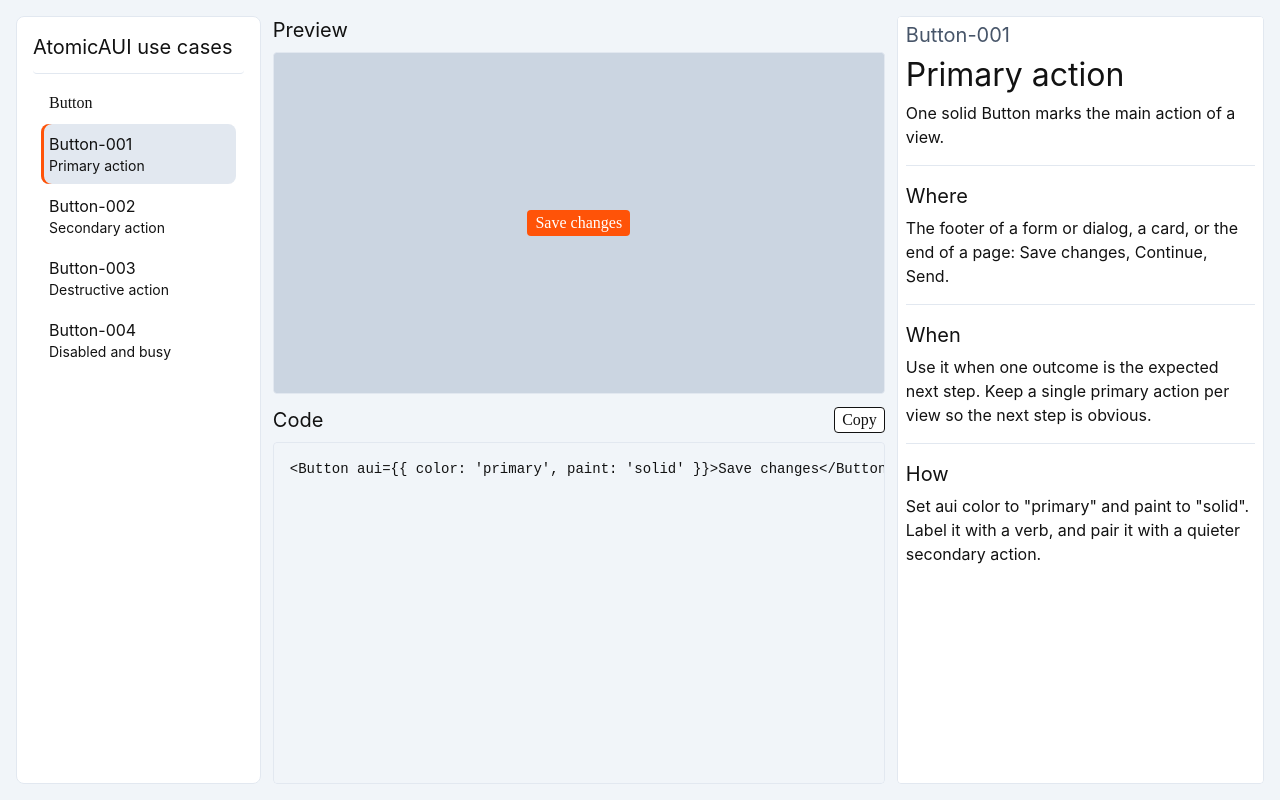
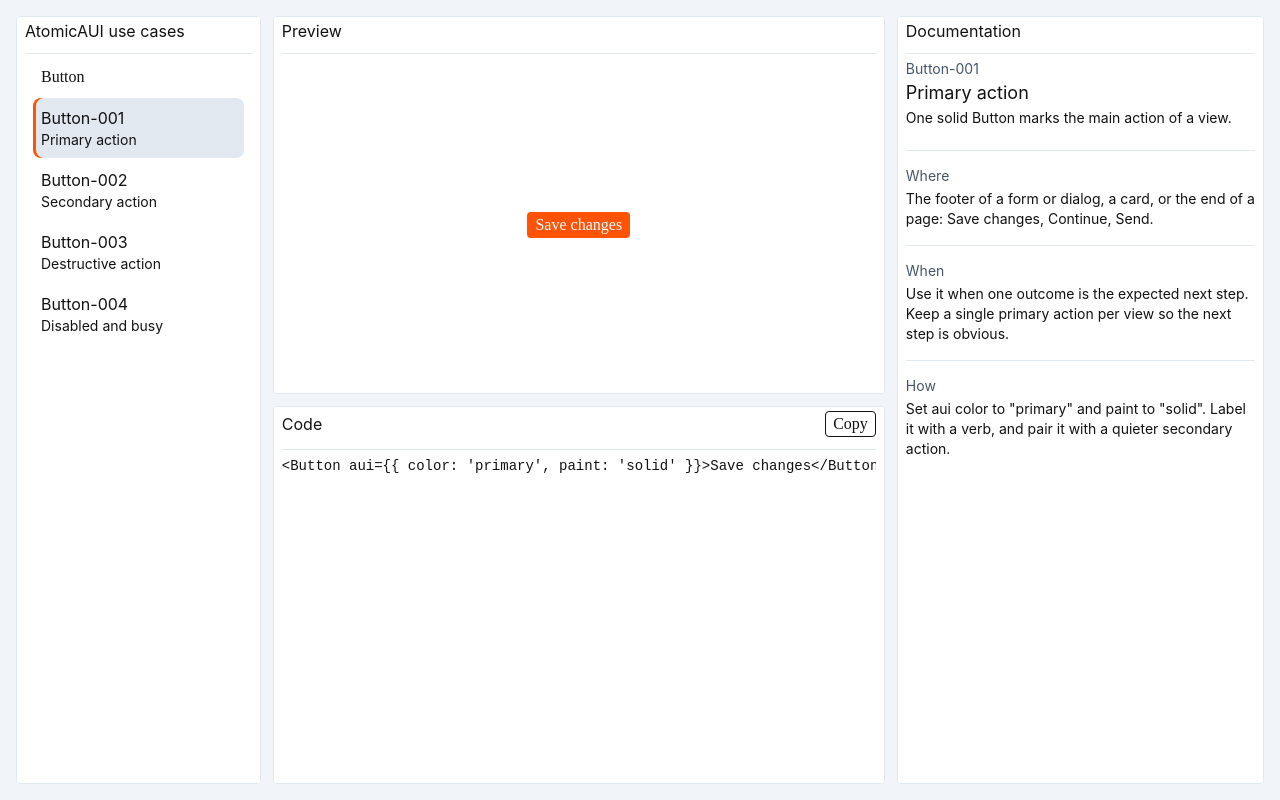
Before and after one commit to amelie-pierce/atomicaui-usecase, a React (Vite) app: page / in a window 1280 px wide. Built offline with nearby package versions, Linux system fonts and the light colour scheme.

Commit message:
Restyle use case gallery: shared Card, kit typography, sectioned docs

```diff
--- a/src/usecase-gallery/styles/gallery.scss
+++ b/src/usecase-gallery/styles/gallery.scss
@@ -40,109 +40,83 @@ $narrow: 840px;
   min-inline-size: 0;
   min-block-size: 0;
   block-size: 100%;
-  overflow: auto;
+  overflow: hidden;
   // Panels paint a surface by default; the panes below are the cards, so the panel itself stays clear.
   background: transparent;
 }
 
-// ── Panes ───────────────────────────────────────────────────────────────────
-.ug-pane {
+// ── Card: the one frame every pane shares ───────────────────────────────────
+.ug-card {
   display: flex;
   flex-direction: column;
-  gap: var(--p-px-8);
+  inline-size: 100%;
+  block-size: 100%;
+  min-inline-size: 0;
+  min-block-size: 0;
+  overflow: hidden;
+  border: var(--p-px-1) solid var(--theme-raised);
+}
+
+.ug-card__body {
   flex: 1 1 auto;
+  display: flex;
+  flex-direction: column;
   min-block-size: 0;
 }
 
-.ug-pane__bar {
-  display: flex;
-  align-items: center;
-  justify-content: space-between;
-  gap: var(--p-px-12);
+.ug-card__header {
+  flex: none;
+  padding-block-end: var(--p-px-12);
+  border-block-end: var(--p-px-1) solid var(--theme-raised);
 }
 
-.ug-pane__heading {
+.ug-card__header :is(h1, h2) {
   margin: 0;
 }
 
-.ug-pane,
-.ug-render,
-.ug-code,
-.ug-docs,
-.ug-tree {
-  inline-size: 100%;
-  min-inline-size: 0;
-}
-
-.ug-render,
-.ug-code,
-.ug-docs,
-.ug-tree {
-  border: var(--p-px-1) solid var(--theme-raised);
-}
-
-.ug-render {
+.ug-card__content {
   flex: 1 1 auto;
   min-block-size: 0;
-  display: flex;
   overflow: auto;
 }
 
+// ── Pane content ────────────────────────────────────────────────────────────
 .ug-render__stage {
-  flex: 1 1 auto;
   display: flex;
   flex-wrap: wrap;
   align-items: center;
   justify-content: center;
   gap: var(--p-px-16);
-  padding: var(--p-px-24);
-}
-
-.ug-code {
-  flex: 1 1 auto;
-  min-block-size: 0;
-  display: flex;
-  overflow: hidden;
-}
-
-.ug-code__content {
-  flex: 1 1 auto;
-  display: flex;
-  min-inline-size: 0;
-  min-block-size: 0;
+  min-block-size: 100%;
 }
 
 .ug-code__pre {
-  flex: 1 1 auto;
-  min-inline-size: 0;
   margin: 0;
-  padding: var(--p-px-16);
-  overflow: auto;
   white-space: pre;
   tab-size: 2;
-}
-
-.ug-docs {
-  block-size: 100%;
-  overflow: auto;
-}
-
-.ug-docs__body {
-  display: flex;
-  flex-direction: column;
-  gap: var(--p-px-16);
-}
-
-.ug-pane__heading,
-.ug-docs :is(p, h2, h3) {
-  margin: 0;
 }
 
 .ug-docs__head,
 .ug-docs__section {
   display: flex;
   flex-direction: column;
-  gap: var(--p-px-6);
+  gap: var(--p-px-4);
+  margin: 0;
+}
+
+.ug-docs__head {
+  padding-block-end: var(--p-px-16);
+}
+
+.ug-docs__head :is(p, h3),
+.ug-docs__section :is(dt, dd) {
+  margin: 0;
+}
+
+.ug-docs__sections {
+  display: flex;
+  flex-direction: column;
+  gap: var(--p-px-16);
   margin: 0;
 }
 
@@ -152,30 +126,6 @@ $narrow: 840px;
 }
 
 // ── Tree ────────────────────────────────────────────────────────────────────
-.ug-tree {
-  display: flex;
-  flex-direction: column;
-  gap: var(--p-px-12);
-  block-size: 100%;
-  padding: var(--p-px-16);
-  background: var(--theme-surface);
-  color: var(--theme-on-surface);
-  border-radius: var(--p-px-8);
-  overflow: hidden;
-}
-
-.ug-tree__title {
-  margin: 0;
-  padding-block-end: var(--p-px-12);
-  border-block-end: var(--p-px-1) solid var(--theme-raised);
-}
-
-.ug-tree__groups {
-  flex: 1 1 auto;
-  min-block-size: 0;
-  overflow-y: auto;
-}
-
 .ug-tree__list {
   list-style: none;
   margin: 0;
@@ -222,20 +172,19 @@ $narrow: 840px;
     overflow: visible;
   }
 
-  .ug-tree {
+  .ug-card {
     block-size: auto;
+  }
+
+  .ug-tree .ug-card__content {
     max-block-size: calc(var(--p-px-16) * 14);
   }
 
-  .ug-render__stage {
+  .ug-render .ug-card__content {
     min-block-size: var(--p-px-160);
   }
 
-  .ug-code {
+  .ug-code .ug-card__content {
     min-block-size: var(--p-px-128);
   }
-
-  .ug-docs {
-    block-size: auto;
-  }
 }
--- a/src/usecase-gallery/ui/code-pane.tsx
+++ b/src/usecase-gallery/ui/code-pane.tsx
@@ -1,8 +1,8 @@
 import { Suspense, use } from 'react';
-import { Button, Card, Type } from '../kit';
+import { Button, Type } from '../kit';
 import { useCopy } from '../hooks/use-copy';
 import type { Usecase } from '../types';
-import { PaneHeading } from './pane-header';
+import { PaneCard } from './pane-card';
 
 const LABEL = { idle: 'Copy', copied: 'Copied', failed: 'Copy failed' } as const;
 
@@ -18,9 +18,12 @@ export function CodePane({ usecase }: { usecase: Usecase }) {
   const code = usecase.loadCode();
   const { status, copy } = useCopy();
   return (
-    <section className="ug-pane" aria-labelledby="ug-code-heading">
-      <div className="ug-pane__bar">
-        <PaneHeading id="ug-code-heading">Code</PaneHeading>
+    <PaneCard
+      id="ug-code-title"
+      title="Code"
+      className="ug-code"
+      action={
+        <>
           <Button
             aui={{ color: status === 'failed' ? 'error' : 'secondary', paint: 'tonal', scale: 'sm' }}
             aria-label={`Copy code for ${usecase.id}`}
@@ -31,14 +34,12 @@ export function CodePane({ usecase }: { usecase: Usecase }) {
           <span role="status" className="ug-visually-hidden">
             {status === 'copied' ? 'Code copied to clipboard' : status === 'failed' ? 'Copy failed' : ''}
           </span>
-      </div>
-      <Card aui={{ color: 'surface-alt' }} className="ug-code">
-        <Card.Content className="ug-code__content">
+        </>
+      }
+    >
       <Suspense fallback={null}>
         <Snippet code={code} />
       </Suspense>
-        </Card.Content>
-      </Card>
-    </section>
+    </PaneCard>
   );
 }
--- a/src/usecase-gallery/ui/docs-pane.tsx
+++ b/src/usecase-gallery/ui/docs-pane.tsx
@@ -1,5 +1,6 @@
-import { Card, Type } from '../kit';
+import { Type } from '../kit';
 import type { Usecase } from '../types';
+import { PaneCard } from './pane-card';
 
 const SECTIONS = [
   ['Where', 'where'],
@@ -9,20 +10,20 @@ const SECTIONS = [
 
 export function DocsPane({ usecase }: { usecase: Usecase }) {
   return (
-    <Card aui={{ color: 'surface' }} className="ug-docs" aria-labelledby="ug-docs-title">
-      <Card.Body className="ug-docs__body">
-        <header className="ug-docs__head">
-          <Type role="h6" as="p" family="display" color="muted">{usecase.id}</Type>
-          <Type role="h4" as="h2" family="display" id="ug-docs-title">{usecase.title}</Type>
-          <Type role="p2">{usecase.summary}</Type>
-        </header>
+    <PaneCard id="ug-docs-title" title="Documentation" className="ug-docs">
+      <header className="ug-docs__head">
+        <Type role="l4" as="p" color="muted">{usecase.id}</Type>
+        <Type role="l2" as="h3">{usecase.title}</Type>
+        <Type role="p3" as="p">{usecase.summary}</Type>
+      </header>
+      <dl className="ug-docs__sections">
         {SECTIONS.map(([label, key]) => (
-          <section key={key} className="ug-docs__section">
-            <Type role="h6" as="h3" family="display">{label}</Type>
-            <Type role="p2">{usecase[key]}</Type>
-          </section>
+          <div key={key} className="ug-docs__section">
+            <Type as="dt" role="l4" color="muted">{label}</Type>
+            <Type as="dd" role="p3">{usecase[key]}</Type>
+          </div>
         ))}
-      </Card.Body>
-    </Card>
+      </dl>
+    </PaneCard>
   );
 }
--- /dev/null
+++ b/src/usecase-gallery/ui/pane-card.tsx
@@ -0,0 +1,37 @@
+import type { ReactNode } from 'react';
+import { Card } from '../kit';
+
+interface PaneCardProps {
+  /** Heading text; also names the card for assistive tech. */
+  title: string;
+  /** Unique within the page; labels the card and anchors the heading. */
+  id: string;
+  /** Heading level of the title (the tree owns the page's h1). */
+  as?: 'h1' | 'h2';
+  /** Optional trailing control in the header, e.g. the copy button. */
+  action?: ReactNode;
+  className?: string;
+  children: ReactNode;
+}
+
+/** The one card every pane is built from, so padding, radius, border, header and spacing are identical. */
+export function PaneCard({ title, id, as = 'h2', action, className, children }: PaneCardProps) {
+  return (
+    <Card
+      aui={{ color: 'surface' }}
+      className={className ? `ug-card ${className}` : 'ug-card'}
+      role="region"
+      aria-labelledby={id}
+    >
+      <Card.Body className="ug-card__body">
+        <Card.Header className="ug-card__header">
+          <Card.Title as={as} id={id}>
+            {title}
+          </Card.Title>
+          {action && <Card.Action>{action}</Card.Action>}
+        </Card.Header>
+        <Card.Content className="ug-card__content">{children}</Card.Content>
+      </Card.Body>
+    </Card>
+  );
+}
--- a/src/usecase-gallery/ui/pane-header.tsx
+++ /dev/null
@@ -1,9 +0,0 @@
-import { Type } from '../kit';
-
-export function PaneHeading({ id, children }: { id: string; children: string }) {
-  return (
-    <Type role="h6" as="h2" family="display" id={id} className="ug-pane__heading">
-      {children}
-    </Type>
-  );
-}
--- a/src/usecase-gallery/ui/render-pane.tsx
+++ b/src/usecase-gallery/ui/render-pane.tsx
@@ -1,21 +1,17 @@
 import { Suspense } from 'react';
-import { Card } from '../kit';
 import type { Usecase } from '../types';
-import { PaneHeading } from './pane-header';
+import { PaneCard } from './pane-card';
 
 /** Read-only: the example renders with fixed props, and there are no controls to change them. */
 export function RenderPane({ usecase }: { usecase: Usecase }) {
   const { Example } = usecase;
   return (
-    <section className="ug-pane" aria-labelledby="ug-render-heading">
-      <PaneHeading id="ug-render-heading">Preview</PaneHeading>
-      <Card aui={{ color: 'overlay' }} className="ug-render">
-        <Suspense fallback={null}>
-          <div className="ug-render__stage">
-            <Example />
-          </div>
-        </Suspense>
-      </Card>
-    </section>
+    <PaneCard id="ug-render-title" title="Preview" className="ug-render">
+      <Suspense fallback={null}>
+        <div className="ug-render__stage">
+          <Example />
+        </div>
+      </Suspense>
+    </PaneCard>
   );
 }
--- a/src/usecase-gallery/ui/tree-pane.tsx
+++ b/src/usecase-gallery/ui/tree-pane.tsx
@@ -1,6 +1,7 @@
 import type { KeyboardEvent } from 'react';
 import { Collapsible, Type } from '../kit';
 import type { ComponentGroup } from '../types';
+import { PaneCard } from './pane-card';
 
 interface TreePaneProps {
   groups: ComponentGroup[];
@@ -20,11 +21,8 @@ const moveFocus = (event: KeyboardEvent<HTMLElement>) => {
 
 export function TreePane({ groups, selectedId, title }: TreePaneProps) {
   return (
-    <nav className="ug-tree" aria-label="Components and use cases" onKeyDown={moveFocus}>
-      <Type role="h6" as="h1" family="display" className="ug-tree__title">
-        {title}
-      </Type>
-      <div className="ug-tree__groups">
+    <PaneCard id="ug-tree-title" title={title} as="h1" className="ug-tree">
+      <nav aria-label="Components and use cases" onKeyDown={moveFocus}>
         {groups.map((group) => (
           <Collapsible key={group.id} defaultOpen>
             <Collapsible.Header>
@@ -51,7 +49,7 @@ export function TreePane({ groups, selectedId, title }: TreePaneProps) {
             </Collapsible.Panel>
           </Collapsible>
         ))}
-      </div>
-    </nav>
+      </nav>
+    </PaneCard>
   );
 }
```
Also changed, not shown: _vaults/atomicaui-usecase-prototype/wiki/gallery/adding-use-cases.md (+1 -0 lines), src/usecase-gallery/README.md. Lines whose indentation alone changed are shown as unchanged.
